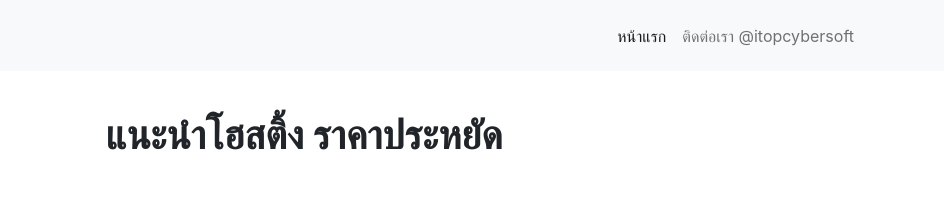
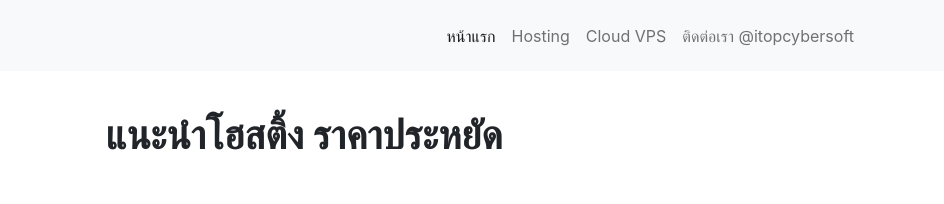
Before and after one commit to taveevut/hosting, a plain HTML site: page index.html in a window 1280 px wide. Shown: the top 204 px of the page, 336-1280 px from the left. Drawn offline with nearby package versions, Linux system fonts and the light colour scheme; a web font is replaced by a local one.

Commit message:
fix: navigation

```diff
--- a/index.html
+++ b/index.html
@@ -50,6 +50,14 @@
                   <a class="nav-link active"
                      aria-current="page"
                      href="http://itopcybersoft.com">หน้าแรก</a>
+               </li>
+               <li class="nav-item">
+                  <a class="nav-link"
+                     href="https://taveevut.github.io/hosting/">Hosting</a>
+               </li>
+               <li class="nav-item">
+                  <a class="nav-link"
+                     href="https://taveevut.github.io/cloud-hosting/">Cloud VPS</a>
                </li>
                <li class="nav-item">
                   <a class="nav-link"
```
